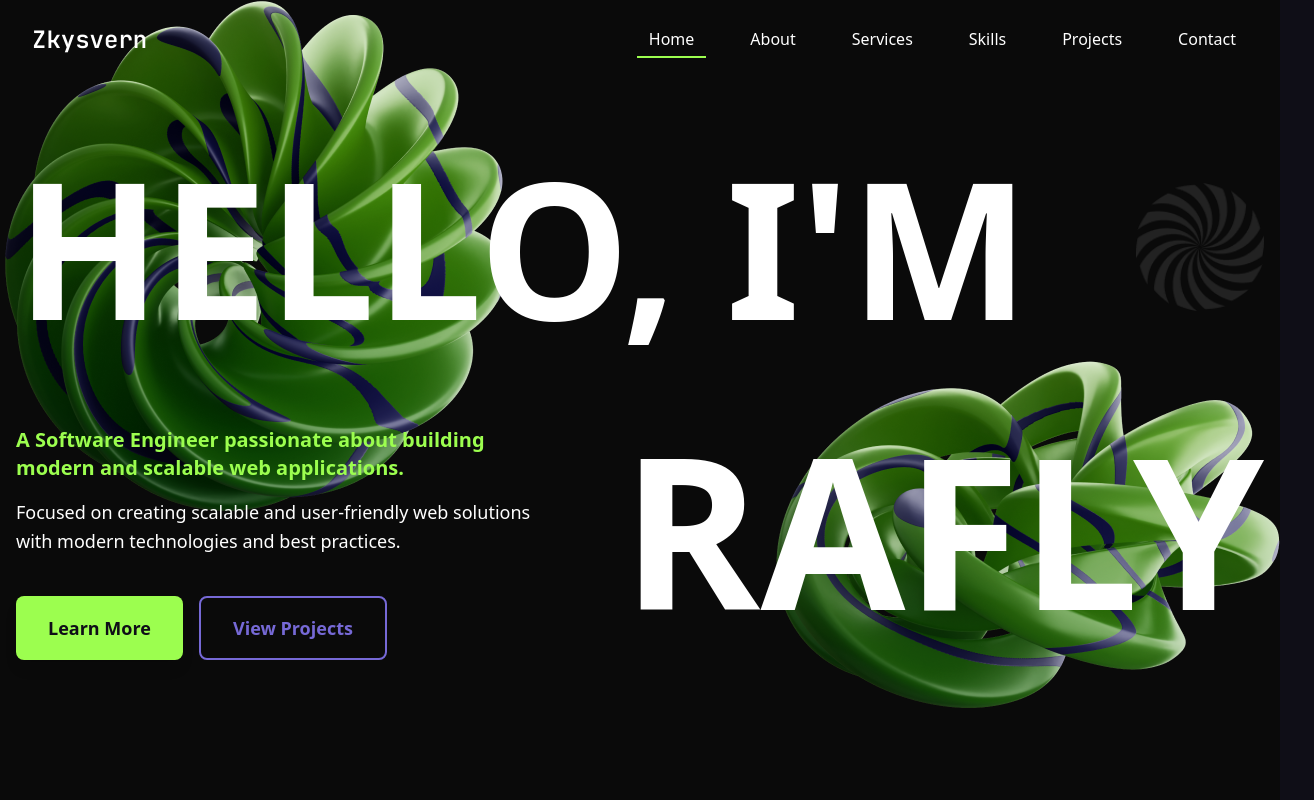
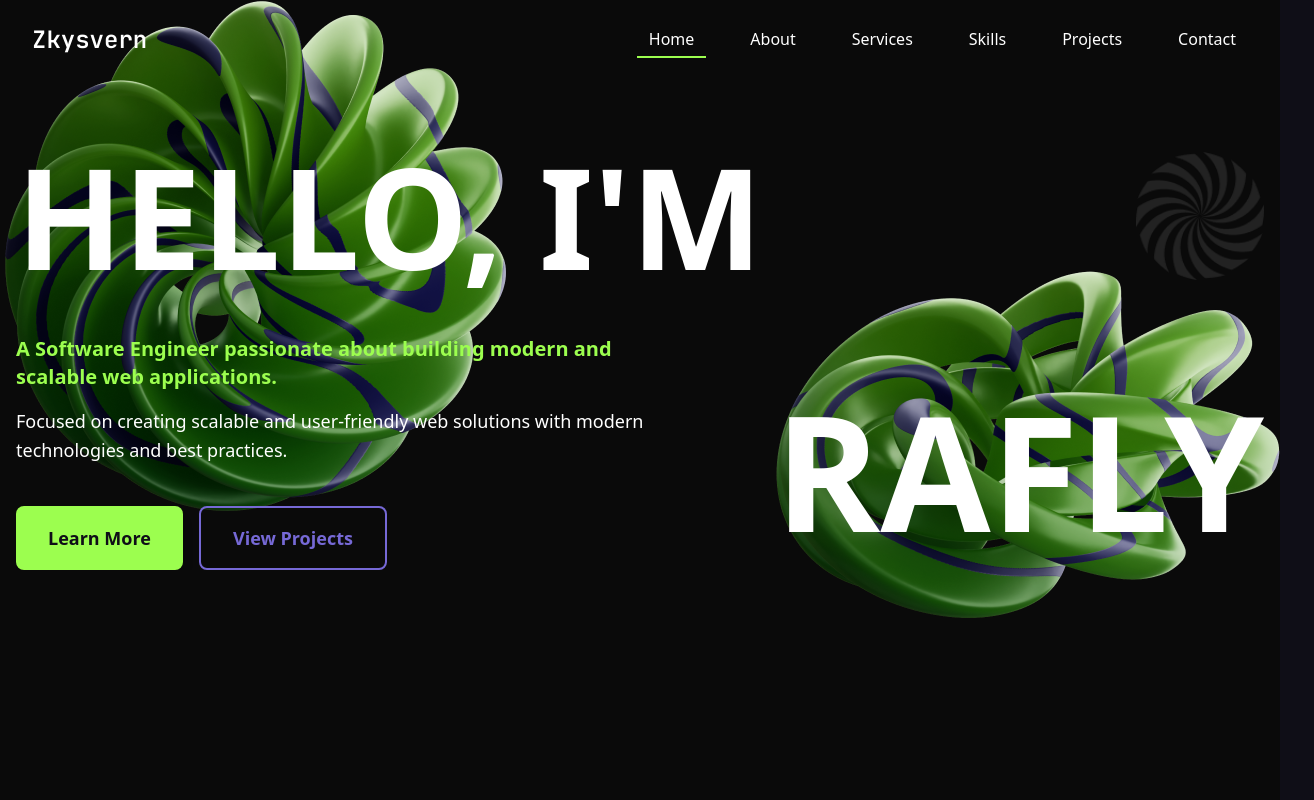
Before and after one commit to R4flllyh/portofolio-projects, a Vue app: page / in a window 1280 px wide. Shown: the top 800 px of the page, 1314 px wide, since content can reach past the window. Built offline with nearby package versions, Linux system fonts and the light colour scheme.

Commit message:
Fix Responsiveness pt-3

```diff
--- a/src/components/Contact.vue
+++ b/src/components/Contact.vue
@@ -1,6 +1,6 @@
 <template>
-  <section id="contact" class="section-padding bg-background text-headline px-4 py-16 md:py-24 flex justify-center helix-3">
-    <div class="w-full min-w-2xl max-w-7xl">
+  <section id="contact" class="section-padding bg-background text-headline px-4 py-16 md:py-24 flex justify-center helix-3 overflow-hidden">
+    <div class="w-full max-w-7xl mx-auto">
       <!-- Section Header -->
       <div class="text-center mb-12 md:mb-16" ref="header">
         <h2 class="text-4xl md:text-6xl font-extrabold mb-4 md:mb-6 bg-gradient-to-r from-button to-illustration-highlight bg-clip-text text-transparent">
--- a/src/components/Hero.vue
+++ b/src/components/Hero.vue
@@ -6,16 +6,16 @@
       <!-- Mobile Layout: Stack everything vertically -->
       <div class="block lg:hidden">
         <!-- Decorative Element -->
-        <div class="flex mb-1 mt-20 gap-4 items-center">
-          <h1 class="text-6xl sm:text-4xl font-extrabold text-headline leading-tight text-start" ref="helloText">
+        <div class="flex mb-1 mt-20 gap-4 items-center overflow-hidden">
+          <h1 class="text-6xl sm:text-5xl font-extrabold text-headline leading-tight text-start flex-shrink min-w-0" ref="helloText">
             <span class="letter" v-for="(letter, index) in helloLetters" :key="index">{{ letter }}</span>
           </h1>
-          <img src="/src/assets/images/element.png" class="w-16 h-16 sm:w-20 sm:h-20 object-contain animate-spin-slow" alt="Decorative Element">
+          <img :src="elementImage" class="w-16 h-16 sm:w-20 sm:h-20 object-contain animate-spin-slow flex-shrink-0" alt="Decorative Element">
         </div>
 
         <!-- Name Text -->
-        <div class="mb-6">
-          <h1 class="text-7xl sm:text-6xl font-extrabold text-headline leading-tight text-start" ref="nameText">
+        <div class="mb-6 overflow-hidden">
+          <h1 class="text-6xl sm:text-6xl font-extrabold text-headline leading-tight text-start min-w-0" ref="nameText">
             <span class="letter" v-for="(letter, index) in nameLetters" :key="index">{{ letter }}</span>
           </h1>
         </div>
@@ -40,22 +40,22 @@
       </div>
 
       <!-- Desktop Layout: Original design preserved -->
-      <div class="hidden lg:block">
+      <div class="hidden lg:block overflow-hidden">
         <!-- First Row: Hello Text and Decorative Element -->
-        <div class="flex gap-20 items-center mb-0">
-          <div class="flex-1">
-            <h1 class="text-[140px] xl:text-[190px] font-extrabold text-headline leading-tight" ref="helloText">
+        <div class="flex gap-8 xl:gap-20 items-center mb-0 overflow-hidden">
+          <div class="flex-1 min-w-0">
+            <h1 class="text-[120px] xl:text-[140px] 2xl:text-[190px] font-extrabold text-headline leading-tight" ref="helloText">
               <span class="letter" v-for="(letter, index) in helloLetters" :key="index">{{ letter }}</span>
             </h1>
           </div>
           <div class="flex-shrink-0">
-            <img src="/src/assets/images/element.png" class="w-32 h-32 object-contain animate-spin-slow" alt="Decorative Element">
+            <img :src="elementImage" class="w-32 h-32 object-contain animate-spin-slow" alt="Decorative Element">
           </div>
         </div>
 
         <!-- Second Row: Content and Name -->
-        <div class="flex items-end gap-20 mt-8">
-          <div class="flex-1">
+        <div class="flex items-end gap-8 xl:gap-20 mt-8 overflow-hidden">
+          <div class="flex-1 min-w-0">
             <h2 class="text-xl font-semibold mb-4 text-secondBackground" ref="subheadline">
               A Software Engineer passionate about building modern and scalable web applications.
             </h2>
@@ -71,8 +71,8 @@
               </button>
             </div>
           </div>
-          <div class="flex-shrink-0">
-            <h1 class="text-[160px] xl:text-[210px] font-extrabold text-headline leading-tight text-end" ref="nameText">
+          <div class="flex-shrink-0 min-w-0">
+            <h1 class="text-[140px] xl:text-[160px] 2xl:text-[210px] font-extrabold text-headline leading-tight text-end" ref="nameText">
               <span class="letter" v-for="(letter, index) in nameLetters" :key="index">{{ letter }}</span>
             </h1>
           </div>
@@ -83,12 +83,16 @@
 </template>
 
 <script>
+// Import element image for proper asset handling
+import elementImage from '../assets/images/element.png'
+
 export default {
   name: 'Hero',
   data() {
     return {
       helloLetters: "HELLO, I'M".split(''),
-      nameLetters: "RAFLY".split('')
+      nameLetters: "RAFLY".split(''),
+      elementImage
     }
   },
   mounted() {
--- a/src/components/Projects.vue
+++ b/src/components/Projects.vue
@@ -1,16 +1,16 @@
 <template>
-  <section id="projects" class="section-padding bg-background text-headline px-4 py-16 md:py-24 flex justify-center projects-section helix-2">
-    <div class="w-full min-w-2xl max-w-7xl">
+  <section id="projects" class="section-padding bg-background text-headline px-4 py-16 md:py-24 flex justify-center projects-section helix-2 overflow-hidden">
+    <div class="w-full max-w-7xl mx-auto">
       <!-- Section Header -->
-      <div class="mb-12 md:mb-16 flex items-center gap-10" ref="header">
-        <h2 class="text-xl md:text-4xl font-normal font-mono text-headline">
+      <div class="mb-12 md:mb-16 flex items-center gap-6 md:gap-10 overflow-hidden" ref="header">
+        <h2 class="text-xl md:text-4xl font-normal font-mono text-headline flex-shrink min-w-0">
           04 - My Projects
         </h2>
         <img
-          id="scramble-cursor"
           src="https://assets.codepen.io/16327/scramble-cursor.png"
           alt="Decorative cursor"
-          class="w-14 object-contain animate-pulse"
+          class="w-12 md:w-14 object-contain animate-pulse flex-shrink-0"
+          loading="lazy"
         />
       </div>
 
--- a/src/components/Services.vue
+++ b/src/components/Services.vue
@@ -1,16 +1,16 @@
 <template>
-  <section id="services" class="bg-thirdBackground px-4 py-16 md:py-24 flex justify-center services-section">
-    <div class="w-full min-w-2xl max-w-7xl">
+  <section id="services" class="bg-thirdBackground px-4 py-16 md:py-24 flex justify-center services-section overflow-hidden">
+    <div class="w-full max-w-7xl mx-auto">
       <!-- Section Header -->
-      <div class="mb-12 md:mb-16 flex items-center gap-10" ref="header">
-        <h2 class="text-xl md:text-4xl font-normal font-mono text-headline">
+      <div class="mb-12 md:mb-16 flex items-center gap-6 md:gap-10 overflow-hidden" ref="header">
+        <h2 class="text-xl md:text-4xl font-normal font-mono text-headline flex-shrink min-w-0">
           02 - My Services
         </h2>
         <img
-          id="scramble-cursor"
           src="https://assets.codepen.io/16327/scramble-cursor.png"
           alt="Decorative cursor"
-          class="w-14 object-contain animate-bounce-slow"
+          class="w-12 md:w-14 object-contain animate-bounce-slow flex-shrink-0"
+          loading="lazy"
         />
       </div>
 
--- a/src/components/Statistics.vue
+++ b/src/components/Statistics.vue
@@ -1,6 +1,6 @@
 <template>
-  <section id="statistics" class="bg-background text-headline px-4 py-16 md:py-36 flex justify-center statistic-section">
-    <div class="w-full min-w-2xl max-w-7xl">
+  <section id="statistics" class="bg-background text-headline px-4 py-16 md:py-36 flex justify-center statistic-section overflow-hidden">
+    <div class="w-full max-w-7xl mx-auto">
       <div class="grid grid-cols-2 md:grid-cols-4 gap-6 md:gap-8">
         <div
           v-for="(stat, index) in statistics"
--- a/src/components/WhyChooseMe.vue
+++ b/src/components/WhyChooseMe.vue
@@ -2,15 +2,15 @@
   <section id="why-choose-me" class="section-padding bg-background text-headline px-4 py-16 md:py-24 flex justify-center helix">
     <div class="w-full max-w-7xl">
       <!-- Section Header -->
-      <div class="mb-12 md:mb-10 flex items-center gap-10" ref="header">
-        <h2 class="text-xl md:text-4xl font-normal font-mono text-headline">
+      <div class="mb-12 md:mb-10 flex items-center gap-6 md:gap-10 overflow-hidden" ref="header">
+        <h2 class="text-xl md:text-4xl font-normal font-mono text-headline flex-shrink min-w-0">
           03 - Experience
         </h2>
         <img
-          id="scramble-cursor"
           src="https://assets.codepen.io/16327/scramble-cursor.png"
           alt="Decorative cursor"
-          class="w-14 object-contain animate-pulse"
+          class="w-12 md:w-14 object-contain animate-pulse flex-shrink-0"
+          loading="lazy"
         />
       </div>
 
```
